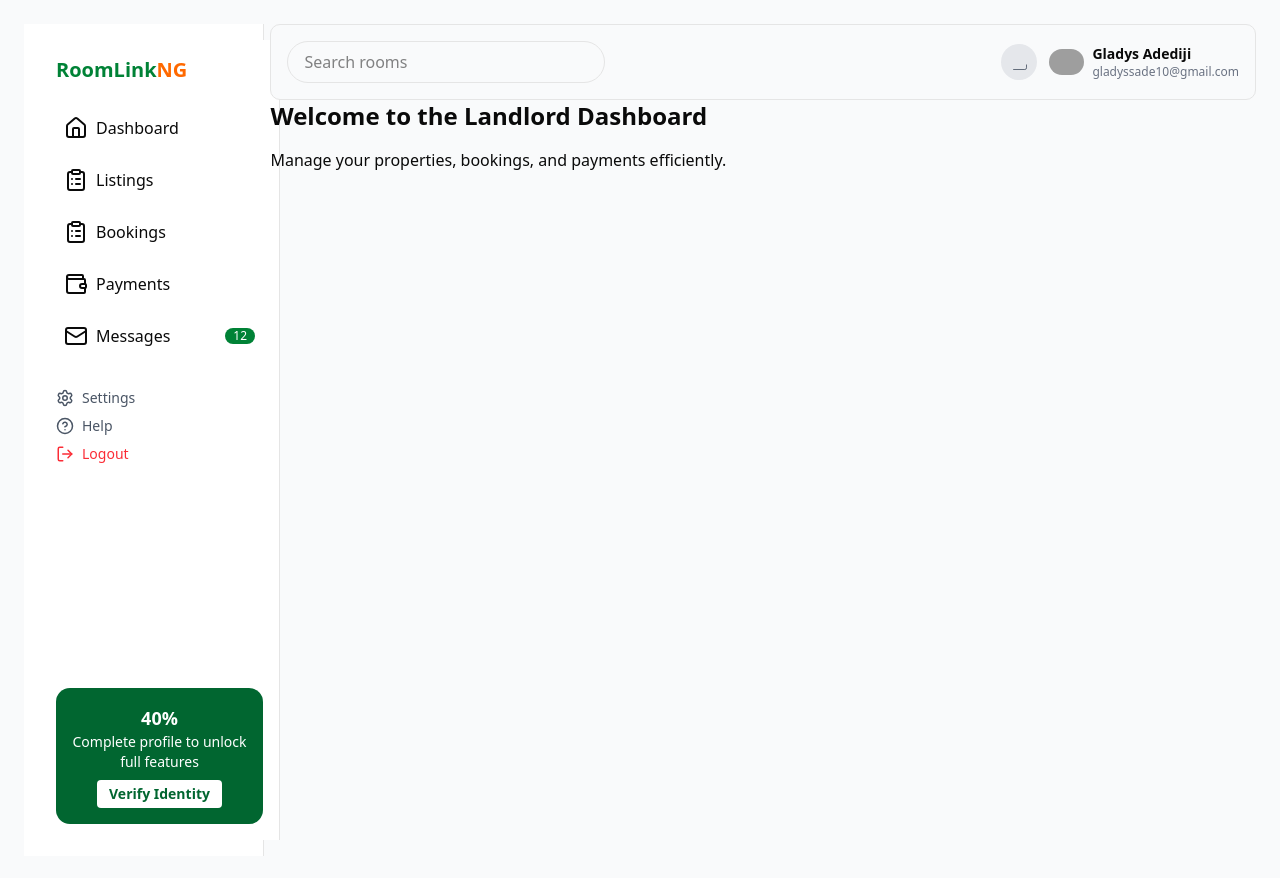
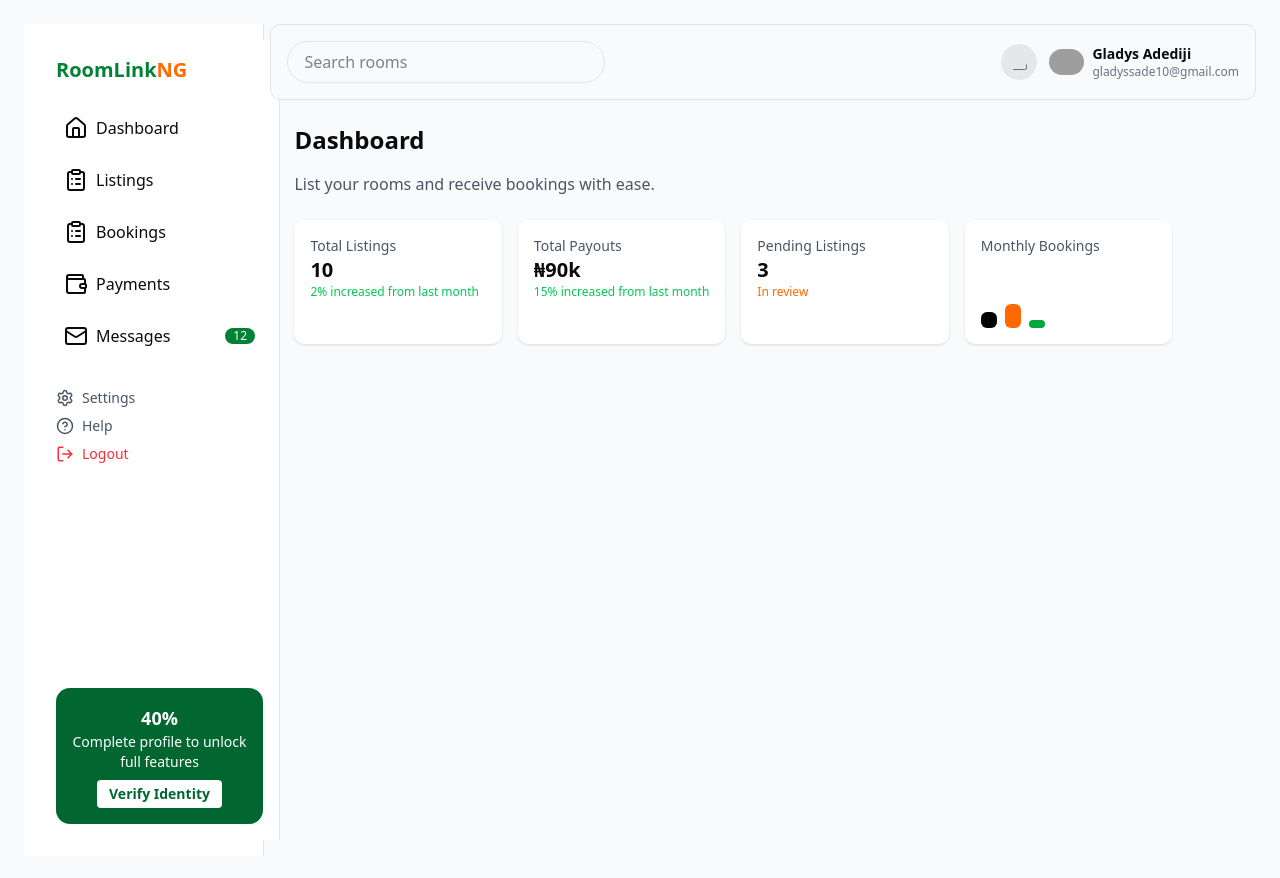
Before and after one commit to Ultreck/RoomLinkng, a Next.js app: page /landlord in a window 1280 px wide. Built offline with nearby package versions, Linux system fonts and the light colour scheme; grey boxes are pictures that could not be loaded.

Commit message:
feat: Creating dashboard component

```diff
--- a/app/landlord/page.tsx
+++ b/app/landlord/page.tsx
@@ -1,14 +1,12 @@
+import Dashboard from "@/components/dashboard/dashboard";
 import TopNav from "@/components/layout/TopNav";
 import React from "react";
 
 export default function LandlordPage() {
   return (
-    <div className="" >
-        <TopNav/>
-      <h1 className="text-2xl font-bold">Welcome to the Landlord Dashboard</h1>
-      <p className="mt-4">
-        Manage your properties, bookings, and payments efficiently.
-      </p>
+    <div className="">
+      <TopNav />
+      <Dashboard />
     </div>
   );
 }
--- /dev/null
+++ b/components/dashboard/dashboard.tsx
@@ -0,0 +1,41 @@
+
+
+export default function Dashboard() {
+  return (
+    <div className="flex">
+        <main className="p-6">
+          <h1 className="text-2xl font-semibold mb-4">Dashboard</h1>
+          <p className="text-gray-600 mb-6">List your rooms and receive bookings with ease.</p>
+
+          {/* Cards Section */}
+          <div className="grid grid-cols-4 gap-4 mb-6">
+            <div className="bg-white p-4 rounded-lg shadow-sm">
+              <p className="text-sm text-gray-600">Total Listings</p>
+              <h2 className="text-xl font-bold">10</h2>
+              <p className="text-green-500 text-xs">2% increased from last month</p>
+            </div>
+            <div className="bg-white p-4 rounded-lg shadow-sm">
+              <p className="text-sm text-gray-600">Total Payouts</p>
+              <h2 className="text-xl font-bold">₦90k</h2>
+              <p className="text-green-500 text-xs">15% increased from last month</p>
+            </div>
+            <div className="bg-white p-4 rounded-lg shadow-sm">
+              <p className="text-sm text-gray-600">Pending Listings</p>
+              <h2 className="text-xl font-bold">3</h2>
+              <p className="text-orange-500 text-xs">In review</p>
+            </div>
+            <div className="bg-white p-4 rounded-lg shadow-sm">
+              <p className="text-sm text-gray-600">Monthly Bookings</p>
+              <div className="flex items-end gap-2 h-16 mt-2">
+                <div className="bg-black h-4 w-4 rounded-sm" />
+                <div className="bg-orange-500 h-6 w-4 rounded-sm" />
+                <div className="bg-green-600 h-2 w-4 rounded-sm" />
+              </div>
+            </div>
+          </div>
+
+          {/* Booking History & Messages would go here */}
+        </main>
+    </div>
+  )
+}
```
